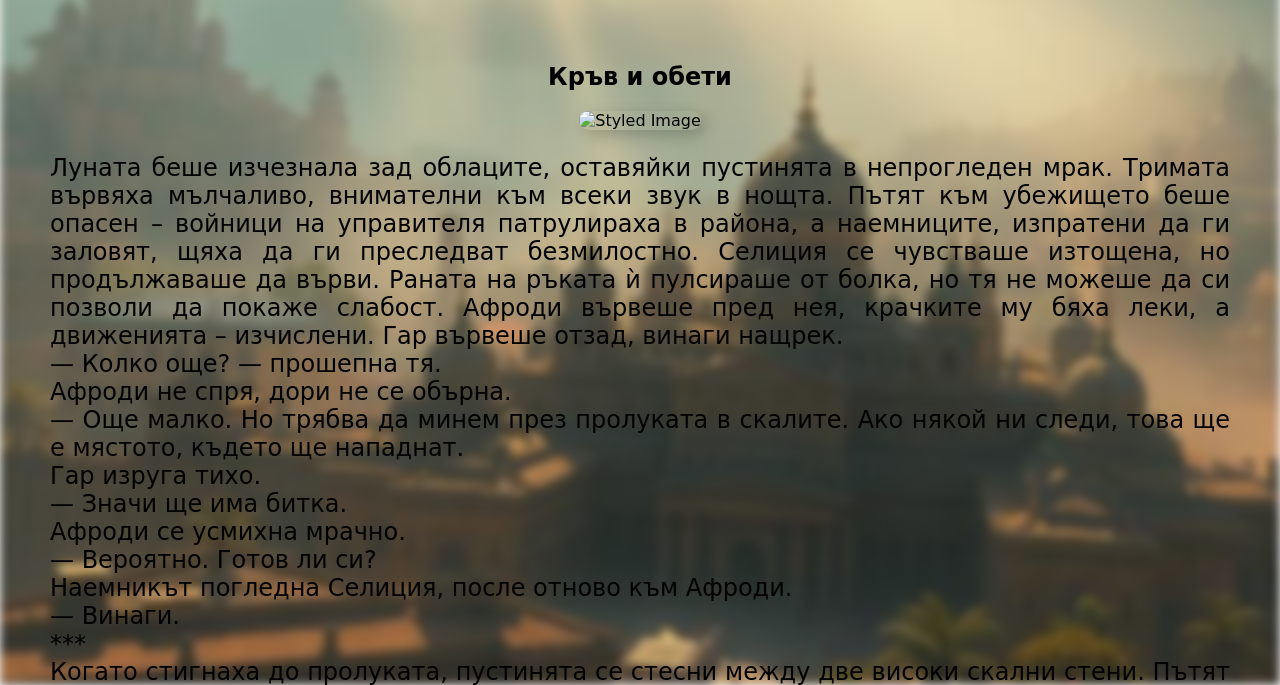
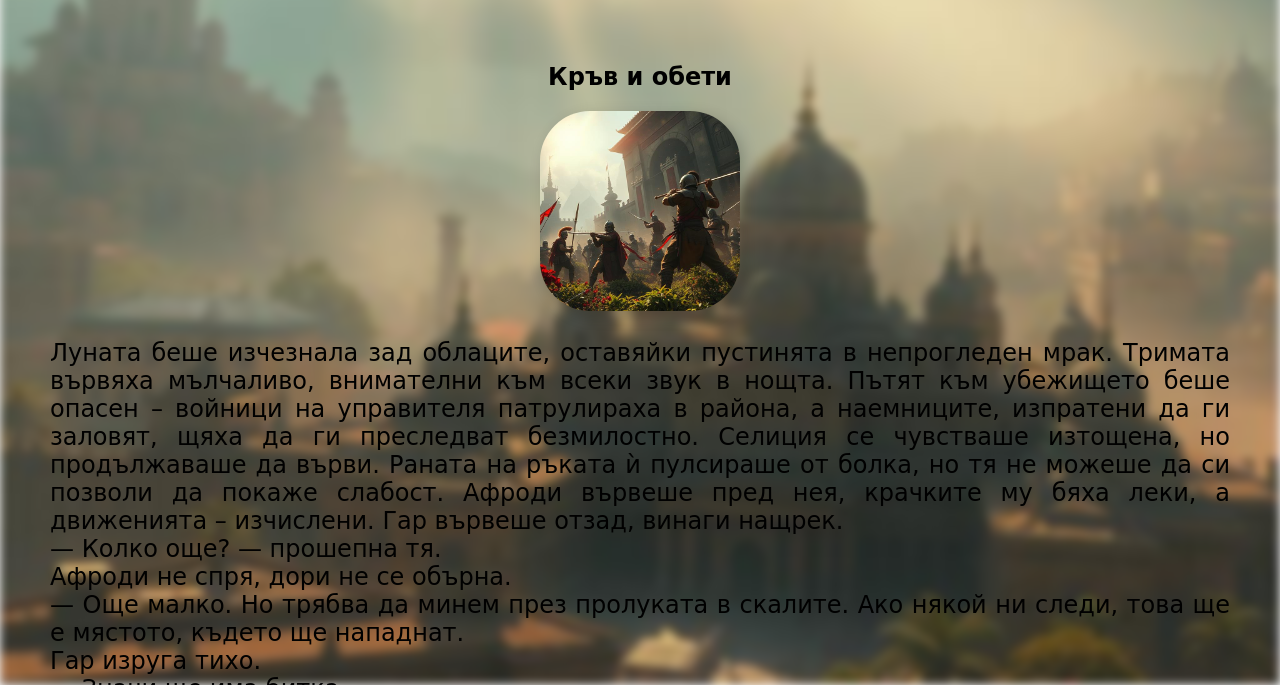
Before and after one commit to MartinIg03/MartinIg.github.io, a plain HTML site: page AI_Story4.html in a window 1280 px wide. Shown: the part 115-800 px from the top of the page. Drawn offline with Linux system fonts and the light colour scheme.

Commit message:
Update AI_Story4.html

```diff
--- a/AI_Story4.html
+++ b/AI_Story4.html
@@ -23,7 +23,7 @@
 
     <section>
         <h2>Кръв и обети</h2>
-        <img src="pics/wariors.jpg" alt="Styled Image" class="styled-image">
+        <img src="wariors.jpg" alt="Styled Image" class="styled-image">
 
         <p class="text">
             Луната беше изчезнала зад облаците, оставяйки пустинята в непрогледен мрак. Тримата вървяха мълчаливо, внимателни към всеки звук в нощта. Пътят към убежището беше опасен – войници на управителя патрулираха в района, а наемниците, изпратени да ги заловят, щяха да ги преследват безмилостно.
```
